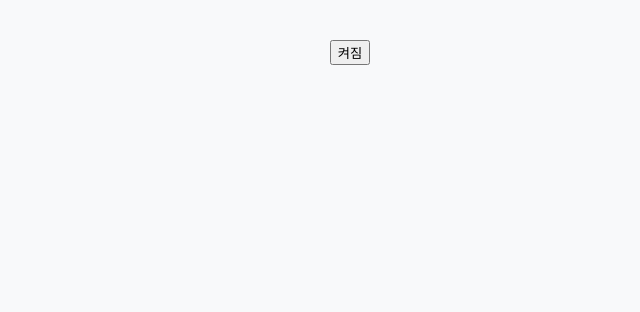
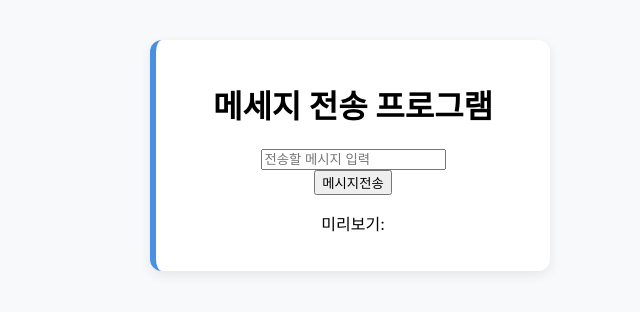
Before and after one commit to 2601110283-cyber/web2, a React (Create React App) app: page / in a window 1280 px wide. Shown: the top 312 px of the page, without its empty margins (290-930 px from the left). Built offline with nearby package versions, Linux system fonts and the light colour scheme.

Commit message:
메세지 전송기

```diff
--- /dev/null
+++ b/src/08/1/MyButton2.jsx
@@ -0,0 +1,20 @@
+import React, {useState} from "react";
+
+function MyButton2() {
+    const [count, setCount] = useState(0);
+
+    const btnClick = (id, event) => {
+        console.log(id, event.target);
+    };
+
+    return(
+        <button onClick={(event) => {
+            setCount((count) => count + 1);
+            btnClick(count, event);
+        }}>
+            버튼을 클릭하세요.(개발자도구(F12) 실행)
+        </button>
+    );
+}
+
+export default MyButton2;
--- /dev/null
+++ b/src/08/2/ConfirmButton.jsx
@@ -0,0 +1,40 @@
+import React from "react";
+
+class ConfirmButton extends React.Component {
+    constructor(props) {
+        super(props);
+
+        this.state = {
+            isConfirmed: false,
+        };
+
+        this.handleConfirm = this.handleConfirm.bind(this);
+    }
+
+    // handleConfirm() {
+    //     this.setState((prevState) => ({
+    //         isConfirmed: !prevState.isConfirmed,
+    //     }));
+    // }
+
+    handleConfirm = () => {
+        this.setState((prevState) => ({
+            isConfirmed: !prevState.isConfirmed,
+        }));
+    }
+
+
+
+    render() {
+        return (
+            <button
+                onClick={this.handleConfirm}
+                disabled={this.state.isConfirmed}
+            >
+                {this.state.isConfirmed ? "확인됨" : "확인하기"}
+            </button>
+        );
+    }
+}
+
+export default ConfirmButton;
--- /dev/null
+++ b/src/08/2/Message.jsx
@@ -0,0 +1,25 @@
+import React, {useState} from "react";
+
+function Message() {
+    const [message, setMessage] = useState("");
+
+    function handleChange(e) {
+        setMessage(e.target.value);
+    }
+
+    function handleClick() {
+        alert(message);
+        setMessage("");
+    }
+
+    return(
+        <div style={{padding:'20px'}}>
+            <h1>메세지 전송 프로그램</h1>
+            <input type={"text"} placeholder={"전송할 메시지 입력"} value={message} onChange={handleChange}/>
+            <button onClick={handleClick}>메시지전송</button>
+            <p>미리보기: {message}</p>
+        </div>
+    );
+}
+
+export default Message;
--- a/src/index.js
+++ b/src/index.js
@@ -19,13 +19,16 @@
 //import Accommodate from "./07/02/Accommodate";
 //import Toggle from "./08/Toggle";
 //import MyButton from "./08/MyButton";
-import Toggle2 from "./08/Toggle";
+//import Toggle2 from "./08/Toggle";
+//import MyButton2 from "./08/1/MyButton2";
+//import ConfirmButton from "./08/2/ConfirmButton";
+import Message from "./08/2/Message";
 
 const root = ReactDOM.createRoot(document.getElementById('root'));
 setInterval(() => {
         root.render(
             <React.StrictMode>
-                <Toggle2/>
+                <Message/>
             </React.StrictMode>
         );
     },1000
```
Also changed, not shown: src/08/2/ConfirmButton2.jsx (added, +17 -0 lines), src/08/1/MyButton.jsx (renamed from src/08/MyButton.jsx), src/08/1/Toggle.jsx (renamed from src/08/Toggle.jsx), src/08/1/Toggle2.jsx (renamed from src/08/Toggle2.jsx).
